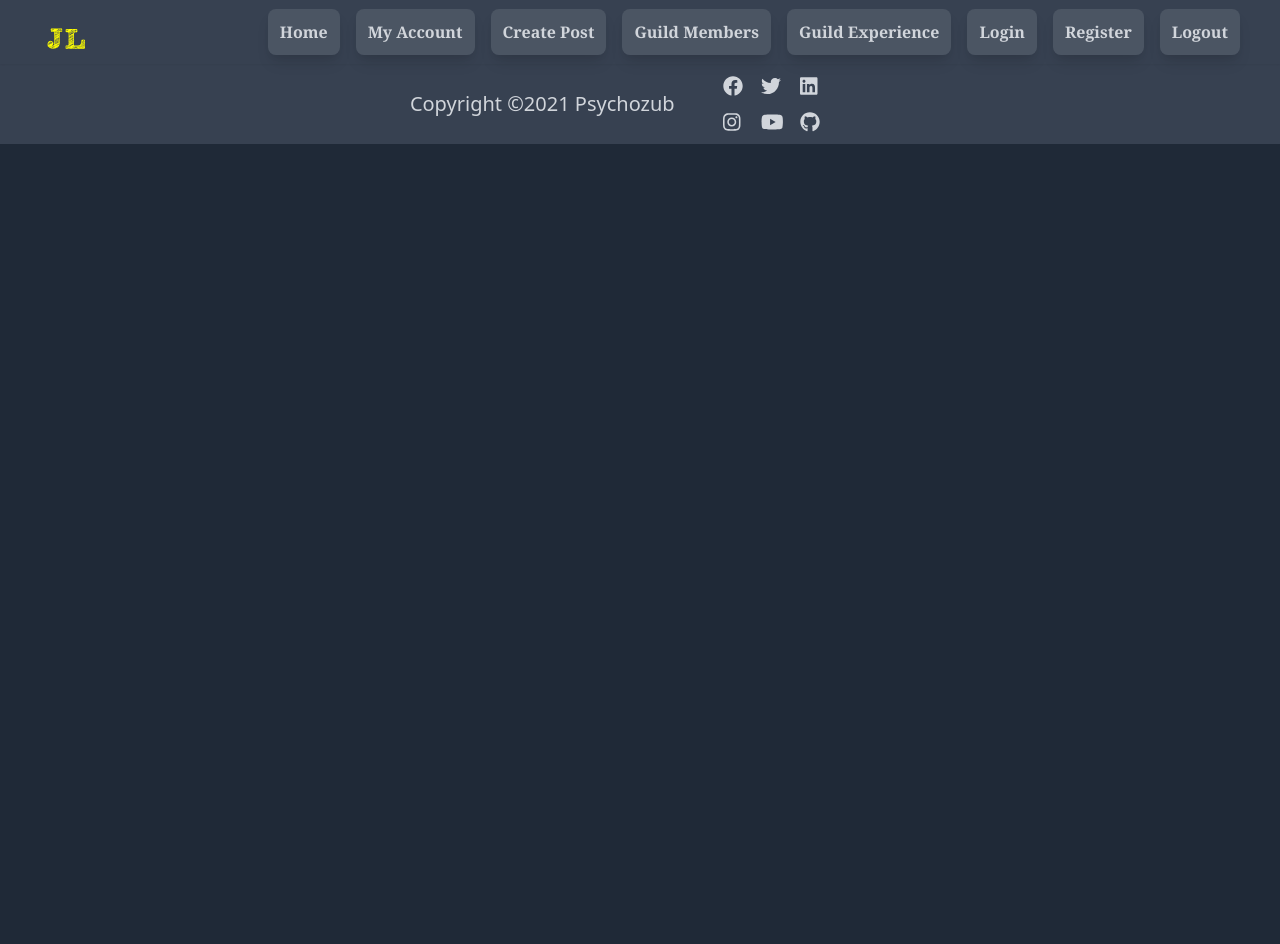
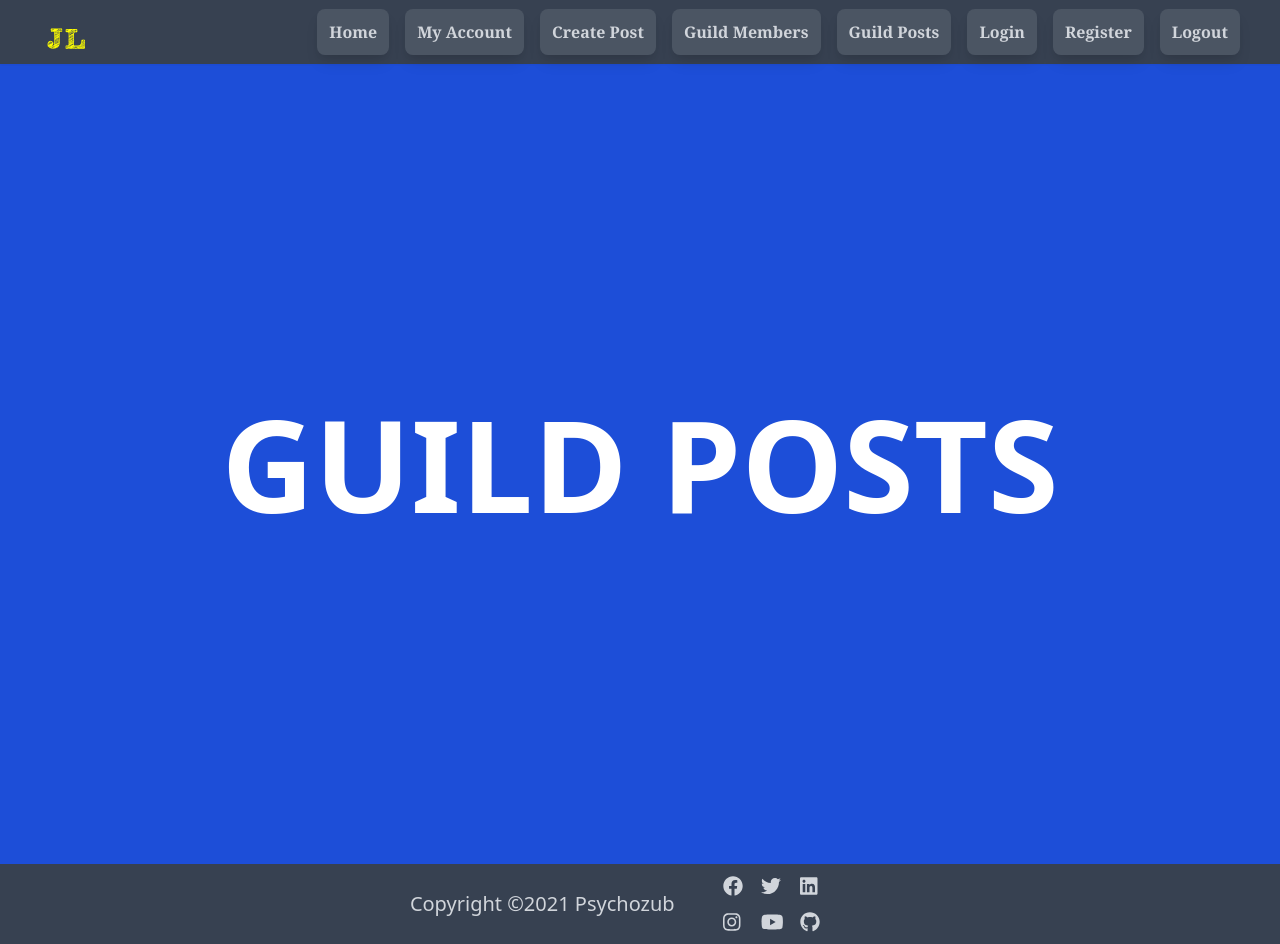
Before and after one commit to Bozhidar-Vangelov/the-justice-league, a React (Create React App) app: page /guild-posts in a window 1280 px wide. Before the commit the page ends 800 px from the top, so only its background shows below. Built offline with nearby package versions, Linux system fonts and the light colour scheme; the HTML template or start-up script is replaced by a standard one.

Commit message:
Rename guild experience to guild posts

```diff
--- a/src/App.js
+++ b/src/App.js
@@ -6,7 +6,7 @@ import Home from './components/Home.js';
 import MyAccount from './components/MyAccount.js';
 import CreatePost from './components/CreatePost/CreatePost.js';
 import GuildMembers from './components/GuildMembers/GuildMembers.js';
-import GuildExperience from './components/GuildExperience.js';
+import GuildPosts from './components/GuildPosts.js';
 import Login from './components/Login/Login.js';
 import Register from './components/Register/Register.js';
 import Footer from './components/Footer/Footer.js';
@@ -20,7 +20,7 @@ function App() {
         <Route path='/my-account' element={<MyAccount />} />
         <Route path='/create-post' element={<CreatePost />} />
         <Route path='/guild-members' element={<GuildMembers />} />
-        <Route path='/guild-experience' element={<GuildExperience />} />
+        <Route path='/guild-posts' element={<GuildPosts />} />
         <Route path='/login' element={<Login />} />
         <Route path='/register' element={<Register />} />
       </Routes>
--- a/src/components/GuildExperience.js
+++ /dev/null
@@ -1,13 +0,0 @@
-import React from 'react';
-
-function GuildExperience() {
-  return (
-    <div className='h-screen flex justify-center items-center bg-blue-700'>
-      <h1 className='text-9xl uppercase font-black text-white'>
-        GuildExperience
-      </h1>
-    </div>
-  );
-}
-
-export default GuildExperience;
--- /dev/null
+++ b/src/components/GuildPosts.js
@@ -0,0 +1,9 @@
+function GuildPosts() {
+  return (
+    <div className='h-screen flex justify-center items-center bg-blue-700'>
+      <h1 className='text-9xl uppercase font-black text-white'>Guild Posts</h1>
+    </div>
+  );
+}
+
+export default GuildPosts;
--- a/src/components/Navbar/DropdownContent.js
+++ b/src/components/Navbar/DropdownContent.js
@@ -14,7 +14,7 @@ function DropdownContent({ isOpen, toggle }) {
       <LinkButton content='My Account' to='/my-account' />
       <LinkButton content='Create Post' to='/create-post' />
       <LinkButton content='Guild Page' to='/guild-page' />
-      <LinkButton content='Guild Experience' to='/guild-experience' />
+      <LinkButton content='Guild Posts' to='/guild-posts' />
       <LinkButton content='Login' to='/login' />
       <LinkButton content='Register' to='/register' />
       <LinkButton content='Logout' to='/' />
--- a/src/components/Navbar/Navbar.js
+++ b/src/components/Navbar/Navbar.js
@@ -42,7 +42,7 @@ function Navbar() {
           <LinkButton content='My Account' to='/my-account' />
           <LinkButton content='Create Post' to='/create-post' />
           <LinkButton content='Guild Members' to='/guild-members' />
-          <LinkButton content='Guild Experience' to='/guild-experience' />
+          <LinkButton content='Guild Posts' to='/guild-posts' />
           <LinkButton content='Login' to='/login' />
           <LinkButton content='Register' to='/register' />
           <LinkButton content='Logout' to='/' />
```
